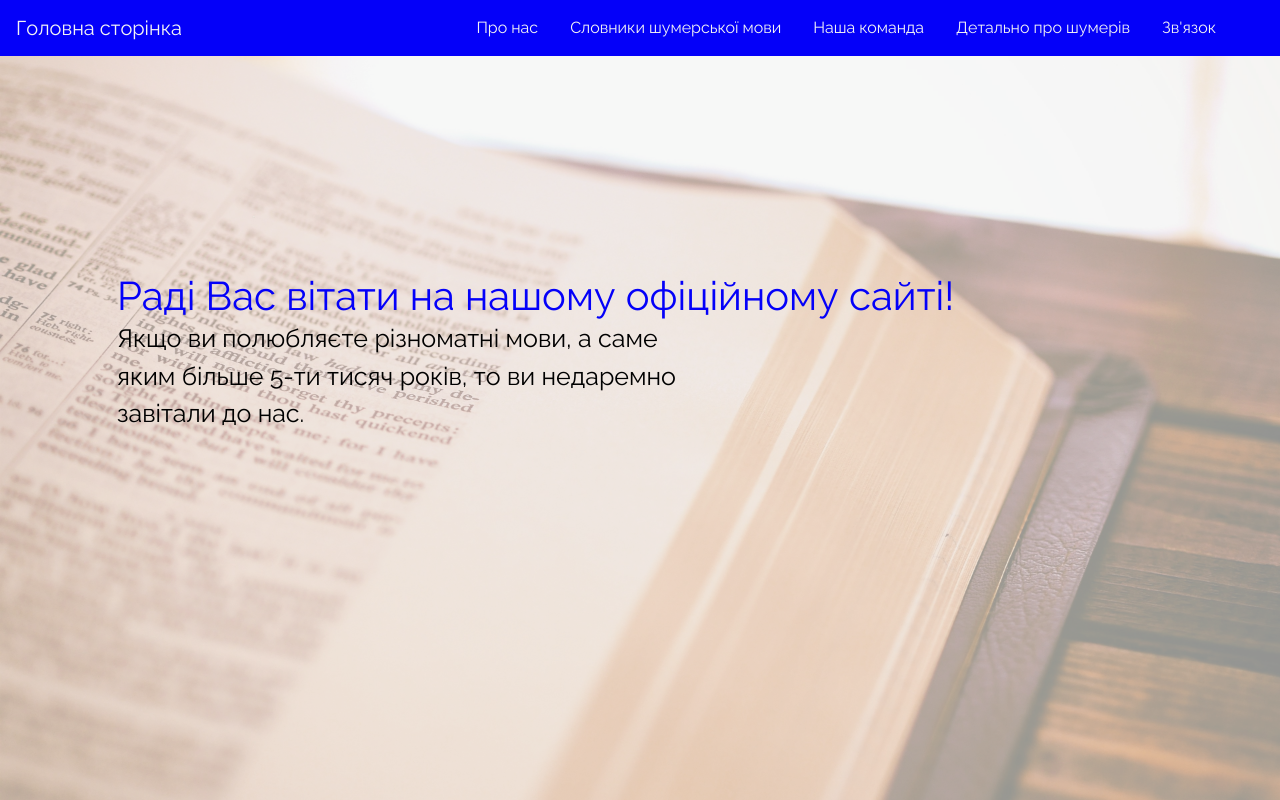
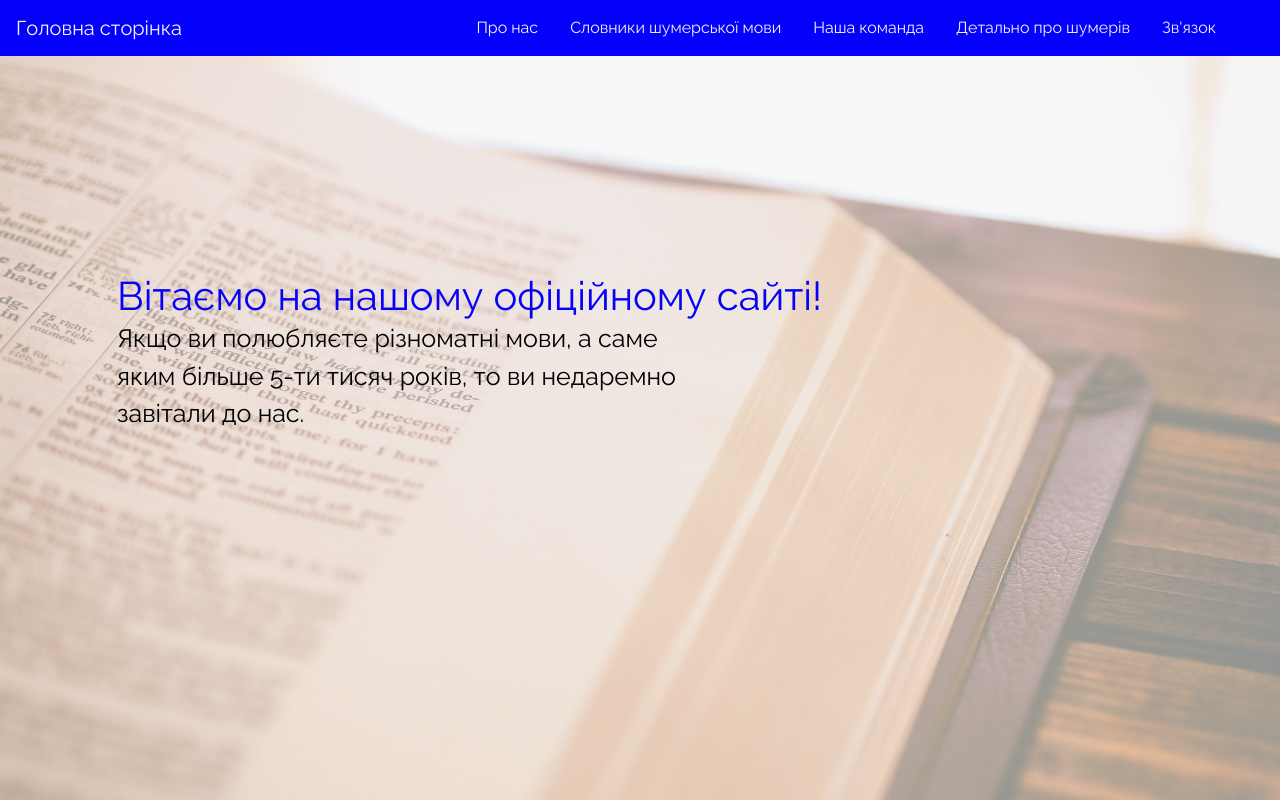
Before and after one commit to vladyslav-ko/corp-content, a plain HTML site: page index.html in a window 1280 px wide. Shown: the top 800 px of the page. Drawn offline with Linux system fonts and the light colour scheme.

Commit message:
dev(ST-003): refactoring

```diff
--- a/index.html
+++ b/index.html
@@ -49,7 +49,7 @@
    <div class="container">
    	  <div class="description ">
   	<h1>
-  		Раді Вас вітати на нашому офіційному сайті!
+  		Вітаємо на нашому офіційному сайті!
   		<p>
   		Якщо ви полюбляєте різноматні мови, а саме яким більше 5-ти тисяч років, то ви недаремно завітали до нас.</p>
 
```
